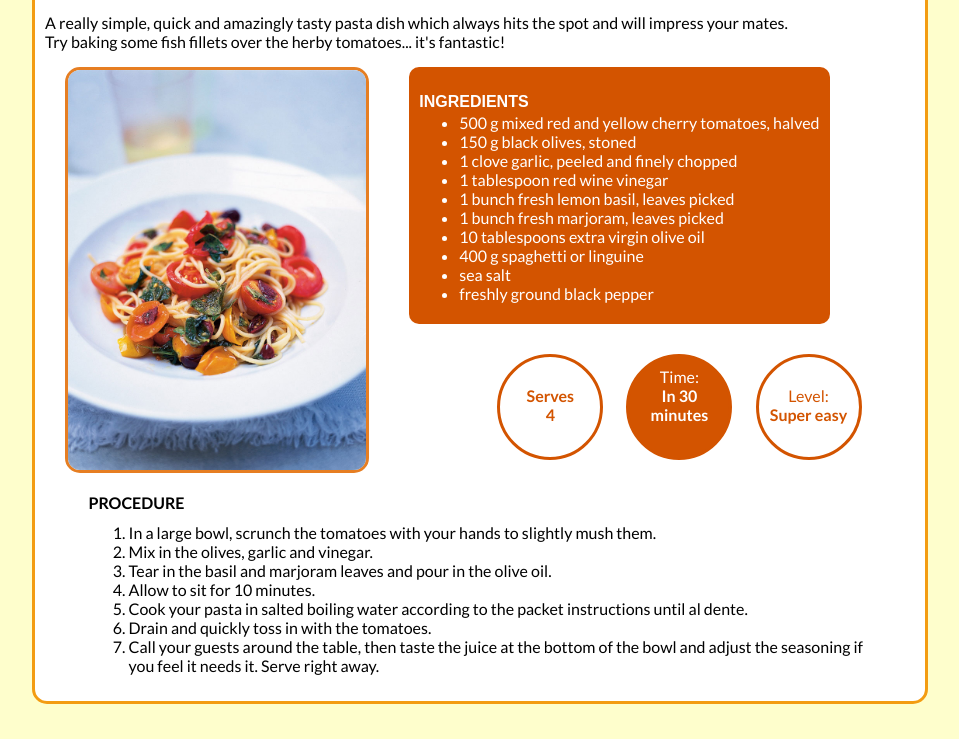
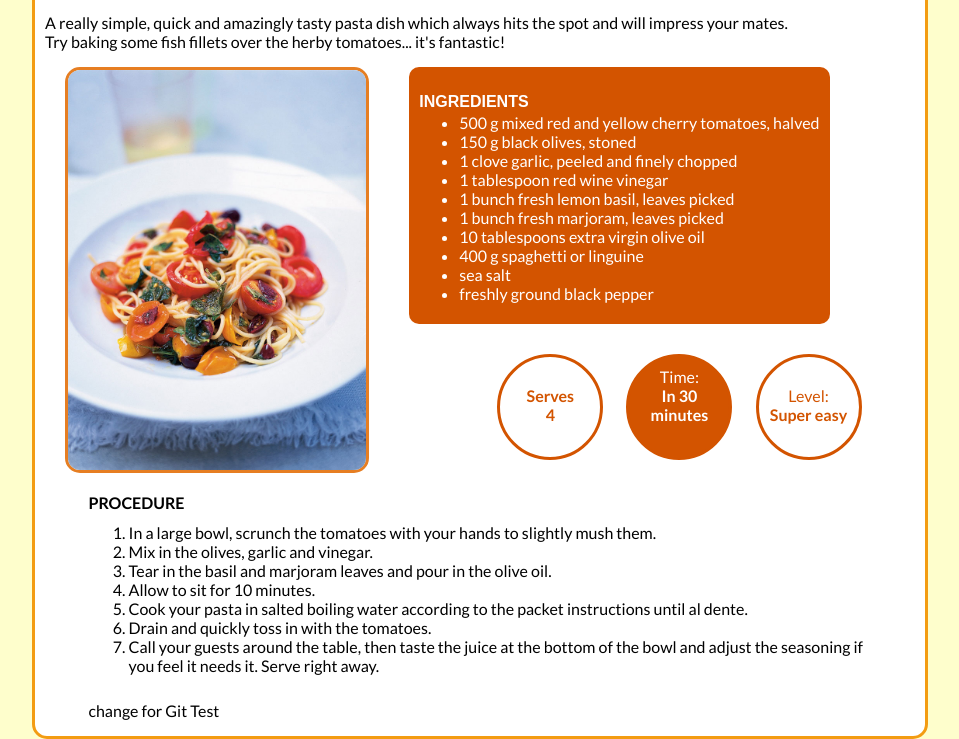
Before and after one commit to buzzlightyear182/Recipe, a plain HTML site: page index.html in a window 1280 px wide. Shown: the part 376-1115 px from the top of the page, without its empty margins (160-1119 px from the left). Before the commit the page ends 1080 px from the top, so only its background shows below. Drawn offline with Linux system fonts and the light colour scheme.

Commit message:
Modified HTML file

```diff
--- a/index.html
+++ b/index.html
@@ -59,6 +59,8 @@
 			<li>Drain and quickly toss in with the tomatoes.</li>
 			<li>Call your guests around the table, then taste the juice at the bottom of the bowl and adjust the seasoning if you feel it needs it. Serve right away.</li>
 		</ol>
+
+		<p>change for Git Test</p>
 	</div>
 	</div>
 </body>
```
